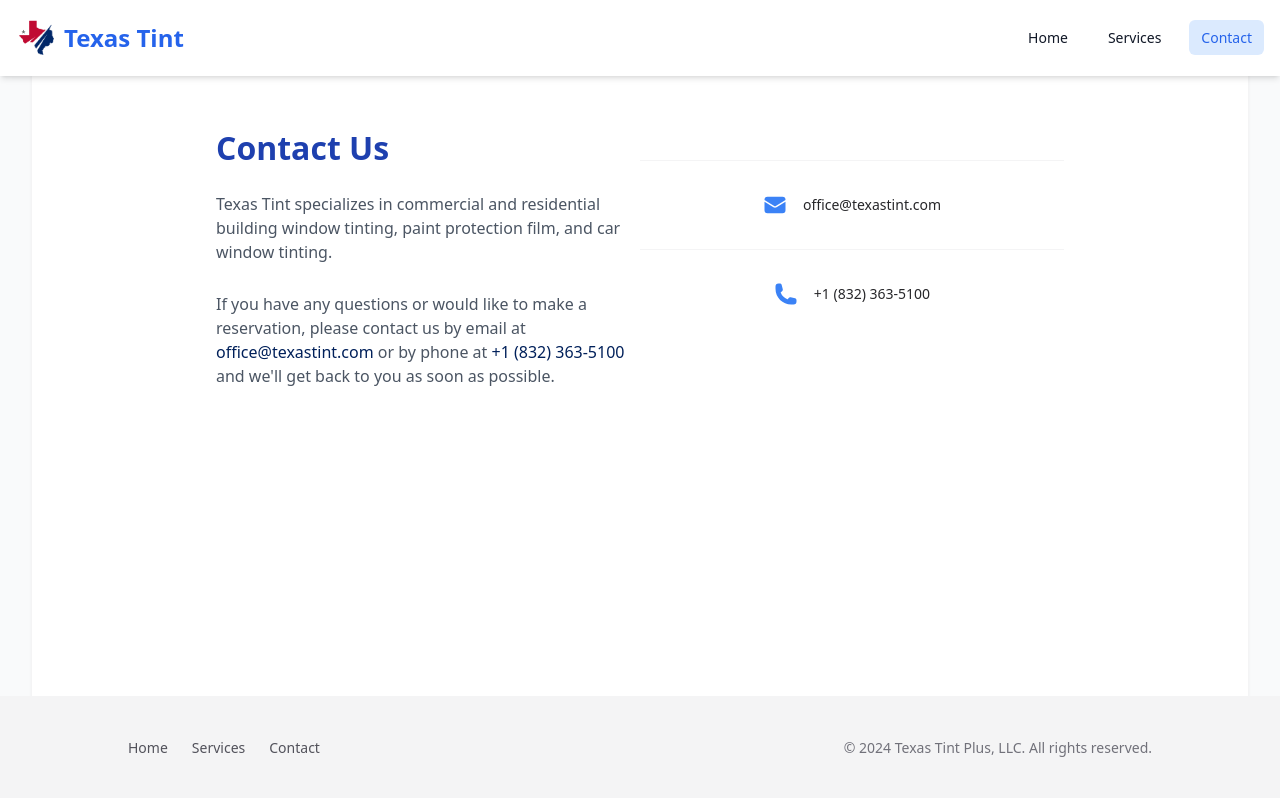
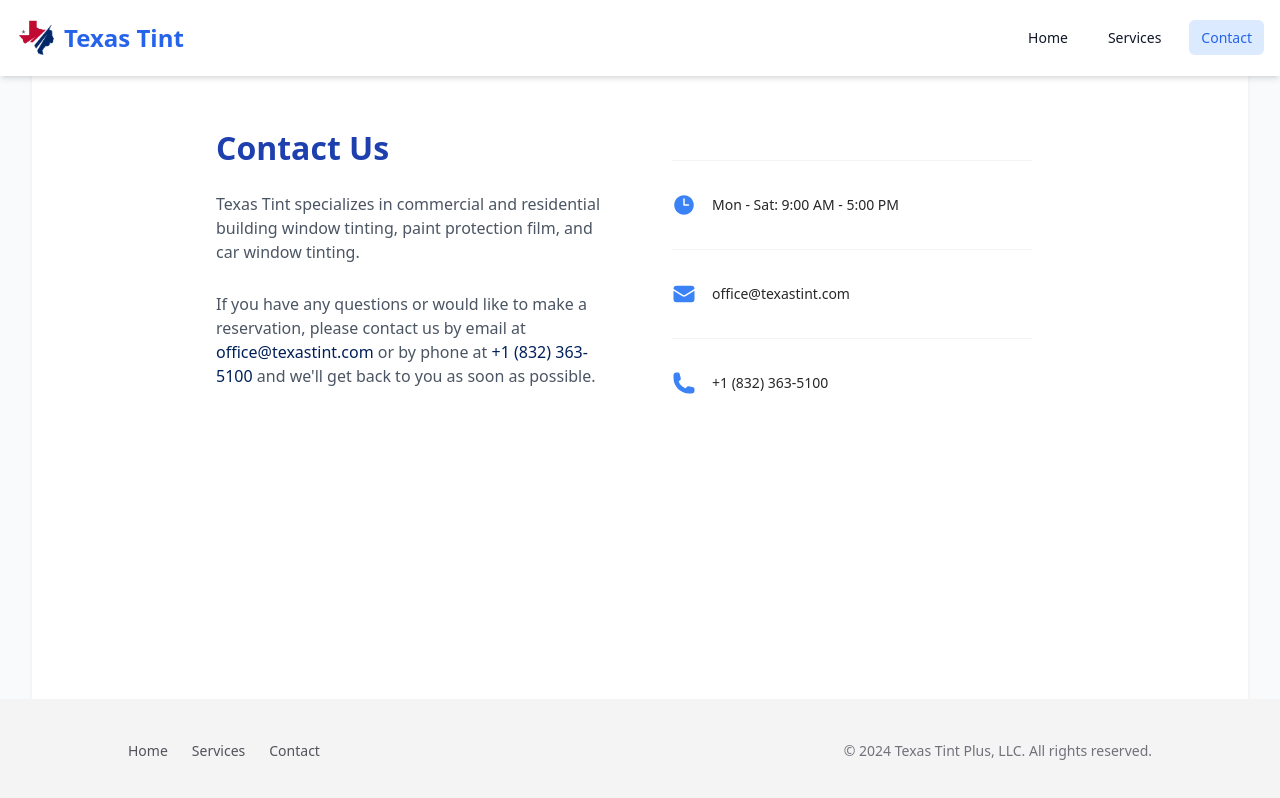
Before and after one commit to jeffreyehogg/texas-tint, a Next.js app: page /contact in a window 1280 px wide. Shown: the top 798 px of the page. Built offline with nearby package versions, Linux system fonts and the light colour scheme.

Commit message:
add store hours

```diff
--- a/src/app/contact/ContacInfo.tsx
+++ b/src/app/contact/ContacInfo.tsx
@@ -1,10 +1,10 @@
 import Container from '@/components/Container'
-import { EnvelopeIcon, PhoneIcon } from '@heroicons/react/24/solid'
+import { EnvelopeIcon, PhoneIcon, ClockIcon } from '@heroicons/react/24/solid'
 
 export const ContactInfo = () => (
   <Container>
     <div className="grid grid-cols-1 gap-y-16 lg:grid-cols-2 lg:grid-rows-[auto_1fr] lg:gap-y-12">
-      <div className="lg:order-first lg:row-span-2">
+      <div className="mr-8 lg:order-first lg:row-span-2">
         <h2 className="text-4xl font-extrabold text-blue-800 dark:text-white">
           Contact Us
         </h2>
@@ -22,7 +22,6 @@
             >
               office@texastint.com{' '}
             </a>
-            {/* space */}
             or by phone at{' '}
             <a
               href="tel:+1-832-363-5100"
@@ -34,18 +33,24 @@
           </p>
         </div>
       </div>
-      <div className="space-y-8">
-        <ul role="list">
-          <div className="mt-8 flex justify-center space-x-4 border-t border-zinc-100 pt-8 dark:border-zinc-700/40">
+      <div className="space-y-8 lg:order-last lg:row-span-1">
+        <ul role="list" className="space-y-8">
+          <div className="m-8 flex space-x-4 border-t border-zinc-100 pt-8 dark:border-zinc-700/40">
+            <ClockIcon className="h-6 w-6 flex-none fill-blue-500" />
+            <span className="group flex text-sm font-medium text-zinc-800 transition dark:text-zinc-200">
+              Mon - Sat: 9:00 AM - 5:00 PM
+            </span>
+          </div>
+          <div className="m-8 flex space-x-4 border-t border-zinc-100 pt-8 dark:border-zinc-700/40">
             <EnvelopeIcon className="h-6 w-6 flex-none fill-blue-500" />
             <a
-              href="tel:+1-832-363-5100"
+              href="mailto:office@texastint.com"
               className="group flex text-sm font-medium text-zinc-800 transition hover:text-[#00205A] dark:text-zinc-200 dark:hover:text-[#00205A]"
             >
               office@texastint.com
             </a>
           </div>
-          <div className="mt-8 flex justify-center space-x-4 border-t border-zinc-100 pt-8 dark:border-zinc-700/40">
+          <div className="m-8 flex space-x-4 border-t border-zinc-100 pt-8 dark:border-zinc-700/40">
             <PhoneIcon className="h-6 w-6 flex-none fill-blue-500" />
             <a
               href="tel:+1-832-363-5100"
```
